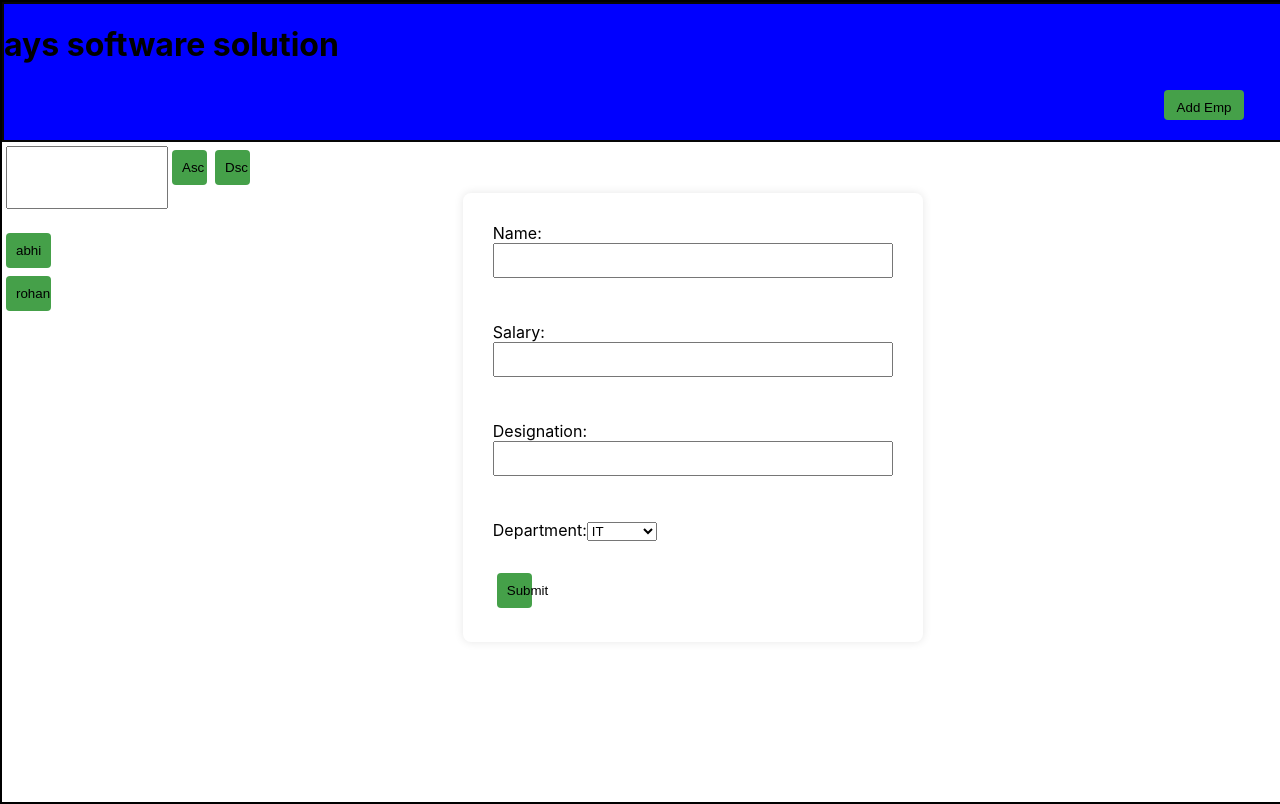
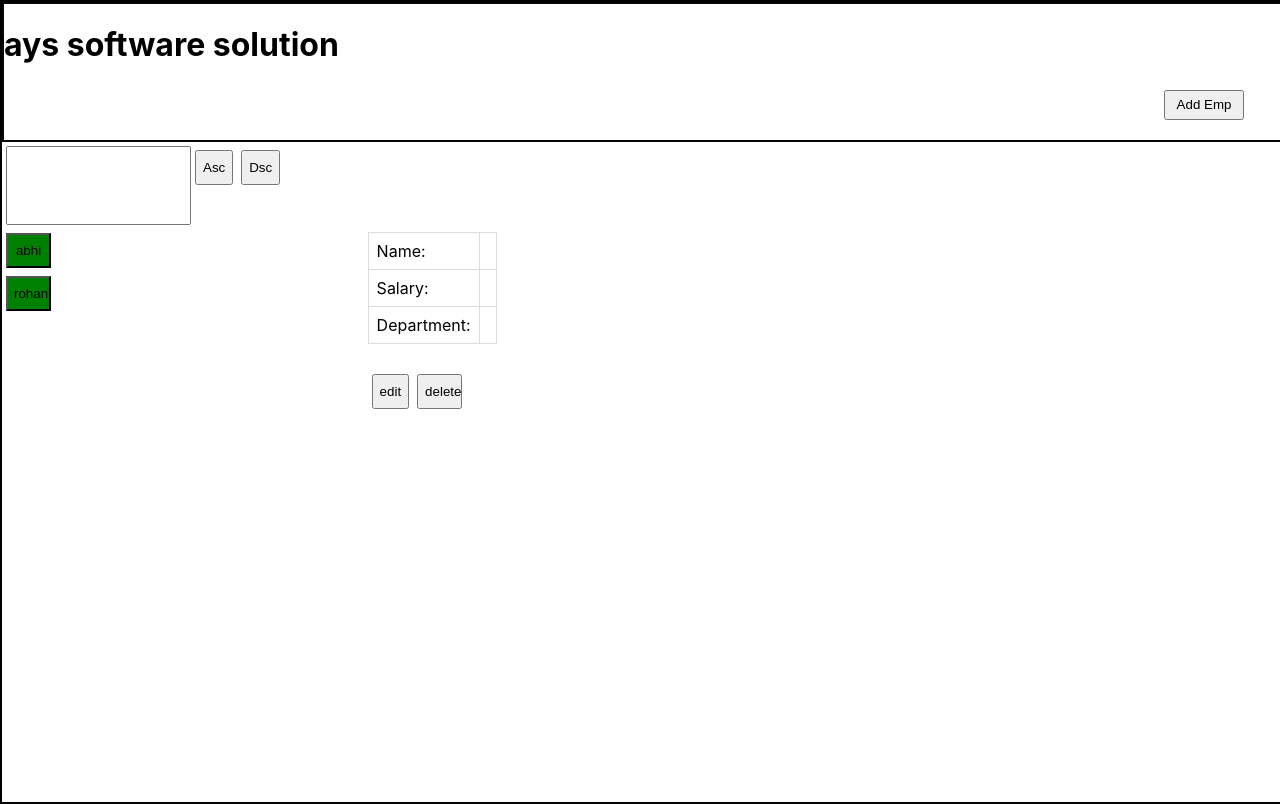
Before and after one commit to Abhishek-shinde-1818/employee-management-system-react, a React (Create React App) app: page / in a window 1280 px wide. Built offline with nearby package versions, Linux system fonts and the light colour scheme.

Commit message:
search function updated

```diff
--- a/src/App.js
+++ b/src/App.js
@@ -1,4 +1,4 @@
-import React from 'react'
+import React, { useState } from 'react'
 import './App.css'
 import Navbar from './components/Navbar'
 import EmpDetails from './components/EmpDetails.jsx'
@@ -7,7 +7,7 @@ const App = () => {
   const obj={
     text:"ays software solution",
   }
-  const employees=[
+  const[employees,u_employees] = useState([
     {
       id:1,
       name:"abhi",
@@ -20,13 +20,17 @@ const App = () => {
       salary:35000,
       dept:"ENGG"
     }
-  ]
+  ])
+  const[selected,ch_sel] = useState({})
+  function change_selection(change){
+    ch_sel(change)
+  }
   return (
     <div className="demo">
       <Navbar obj={obj}/>
       <div className='main'>
-      <Employee emparr={employees}/>
-      <EmpDetails/>
+      <Employee emparr={employees} selected={selected} change_selection={change_selection}/>
+      <EmpDetails selectedemp={selected}/>
       </div>
 
 
--- a/src/components/EmpDetails.jsx
+++ b/src/components/EmpDetails.jsx
@@ -1,11 +1,34 @@
 import React from 'react'
-import './empdetails.css'
-import EmpForm from './EmpForm'
+import './employee.css'
 
-const EmpDetails = () => {
+
+const EmpDetails = (props) => {
+
   return (
     <div className='empdetails'>
-    <EmpForm/>
+
+    {
+      <table>
+      <tbody>
+        <tr>
+          <td>Name:</td>
+          <td>{props.selectedemp.name}</td>
+        </tr>
+        <tr>
+          <td>Salary:</td>
+          <td>{props.selectedemp.salary}</td>
+        </tr>
+        <tr>
+          <td>Department:</td>
+          <td>{props.selectedemp.dept}</td>
+        </tr>
+      </tbody>
+    </table>
+    }
+    <div className='buttons'>
+    <button className='edit'>edit</button>
+    <button className='delete'>delete</button>
+    </div>
     </div>
   )
 }
--- a/src/components/Employee.jsx
+++ b/src/components/Employee.jsx
@@ -1,44 +1,69 @@
-import React from 'react'
+import React, { useState } from 'react'
 import './employee.css'
 const Employee = (props) => {
+
+  const [inputValue, setInputValue] = useState("");
+  function handleInputChange(e)
+  {
+    setInputValue(e.target.value)
+
+  }
+
+
+
   return (
     <div className='employee'>
-    <Toolbar/>
-    <Employeelist emparr={props}/>
+    <Toolbar emparr={props.emparr} inputValue={inputValue} handleInputChange={handleInputChange} />
+    <Employeelist emparr={props.emparr} selected={props.selected}  change_selection={props.change_selection} inputValue={inputValue} handleInputChange={handleInputChange}/>
     </div>
   )
 }
-const Toolbar = () => {
+const Toolbar = (props) => {
+
   return (
     <div className='Toolbar'>
-      <input id="myInput" />
-      <button className='asc' type='button' >Asc</button>
-      <button className='dsc' type='button' >Dsc</button>
+      <input type="text" value={props.inputValue} onChange={props.handleInputChange} />
+      <button id="2" className='asc' type='button' >Asc</button>
+      <button id="3" className='dsc' type='button' >Dsc</button>
+
     </div>
   )
 }
-const Emp=(props)=>{
+const Emp = (props)=>{
+  let color;
+  if (props.emp.id === props.selected.id){
+    color = 'red'
+  }else{
+    color = 'green'
+  }
+  function fun(){
+    console.log(props.emp);
+    props.change_selection(props.emp)
+  }
   return(
-    <button className='empbt'>{props.empdetail.name}</button>
+    <button style={{backgroundColor:color}} className='empbt' onClick={fun}>{props.emp.name}</button>
   )
 }
+
 const Employeelist = (props) => {
+  let darr=props.emparr
+  let text=props.inputValue
+  let newarr=[]
+  function fun(){
+    for(let i=0 ; i<darr.length ;i++){
+      if(text===""){
+        newarr.push(<Emp emp={darr[i]} selected={props.selected} change_selection={props.change_selection} key={darr[i].id}/>)
+      }
+      else if(darr[i].name===text){
+      newarr.push(<Emp emp={darr[i]} selected={props.selected} change_selection={props.change_selection} key={darr[i].id}/>)
+      }
+    }
+    return newarr
+  }
 
-  let newarr=props.emparr.emparr
-  let emplist=[]
-  function displayemp()
-  {
-    for(let i=0;i<newarr.length;i++)
-    {
-    emplist.push(<Emp empdetail={newarr[i]} key={i}/>)
-    }
-    return emplist
-  }
   return (
     <div className='Employeelist'>
-      {
-        displayemp()
-      }
+      {fun()}
     </div>
   )
 }
--- a/src/components/employee.css
+++ b/src/components/employee.css
@@ -23,9 +23,33 @@
 button{
     margin: 4px;
     height: 35px;
-    width: 35px;
+    width: 45px;
 }
 .empbt{
     height: 35px;
     width: 45px;
 }
+.del{
+    height: 35px;
+    width: 60px;
+    background-color: aqua;
+}
+table {
+    border-collapse: collapse;
+    width: 50%;
+    margin-left: 85%;
+    margin-top: 70%;
+
+}
+
+th, td {
+    border: 1px solid #dddddd;
+    text-align: left;
+    padding: 8px;
+}
+.buttons{
+    display: flex;
+    flex-direction: row;
+    margin-left: 85%;
+    margin-top: 20%;
+}
--- a/src/components/navbar.css
+++ b/src/components/navbar.css
@@ -3,7 +3,7 @@
     height: 17vh;
     width: 100vw;
     border: 2px solid rgb(7, 7, 7);
-    background-color:blue;
+
 }
 .addemp{
    float: right;
```
